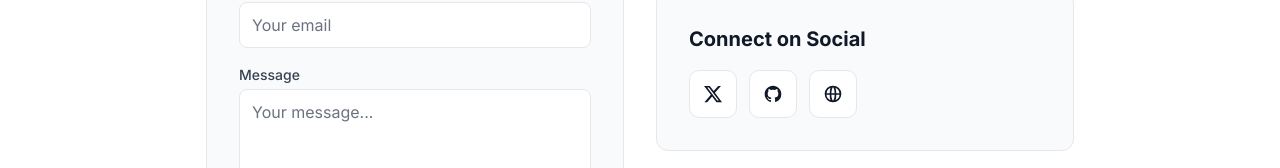
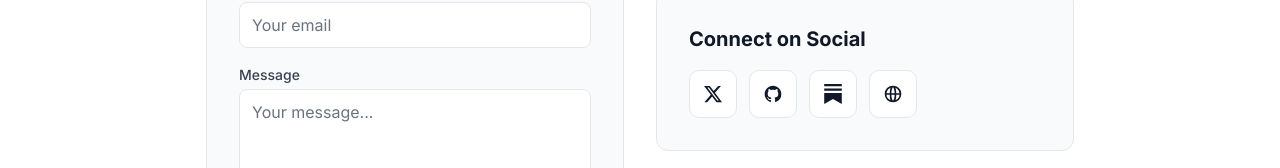
Before and after one commit to groverneev/DuneBroom_Website, a Next.js app: page /contact in a window 1280 px wide. Shown: the part 555-723 px from the top of the page. Built offline with nearby package versions, Linux system fonts and the light colour scheme.

Commit message:
fixed social links

```diff
--- a/app/contact/page.tsx
+++ b/app/contact/page.tsx
@@ -63,6 +63,15 @@ export default function ContactPage() {
             d="M12 2C6.477 2 2 6.484 2 12.017c0 4.425 2.865 8.18 6.839 9.504.5.092.682-.217.682-.483 0-.237-.008-.868-.013-1.703-2.782.605-3.369-1.343-3.369-1.343-.454-1.158-1.11-1.466-1.11-1.466-.908-.62.069-.608.069-.608 1.003.07 1.531 1.032 1.531 1.032.892 1.53 2.341 1.088 2.91.832.092-.647.35-1.088.636-1.338-2.22-.253-4.555-1.113-4.555-4.951 0-1.093.39-1.988 1.029-2.688-.103-.253-.446-1.272.098-2.65 0 0 .84-.27 2.75 1.026A9.564 9.564 0 0112 6.844c.85.004 1.705.115 2.504.337 1.909-1.296 2.747-1.027 2.747-1.027.546 1.379.202 2.398.1 2.651.64.7 1.028 1.595 1.028 2.688 0 3.848-2.339 4.695-4.566 4.943.359.309.678.92.678 1.855 0 1.338-.012 2.419-.012 2.747 0 .268.18.58.688.482A10.019 10.019 0 0022 12.017C22 6.484 17.522 2 12 2z"
             clipRule="evenodd"
           />
+        </svg>
+      ),
+    },
+    {
+      href: "https://techunpacked.substack.com",
+      label: "Blog",
+      icon: (
+        <svg className="w-5 h-5" fill="currentColor" viewBox="0 0 24 24">
+          <path d="M22.539 8.242H1.46V5.406h21.08v2.836zM1.46 10.812V24L12 18.11 22.54 24V10.812H1.46zM22.54 0H1.46v2.836h21.08V0z" />
         </svg>
       ),
     },
```
